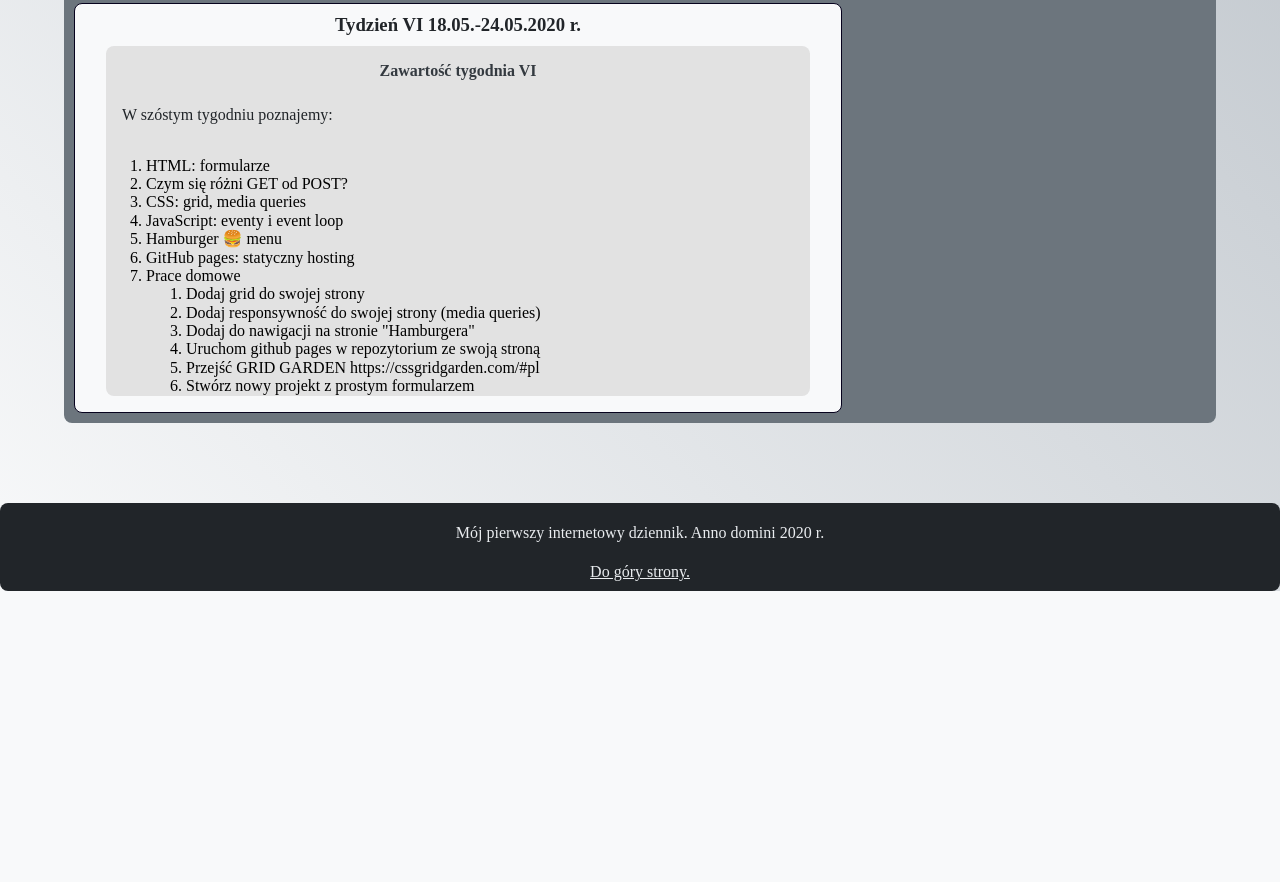
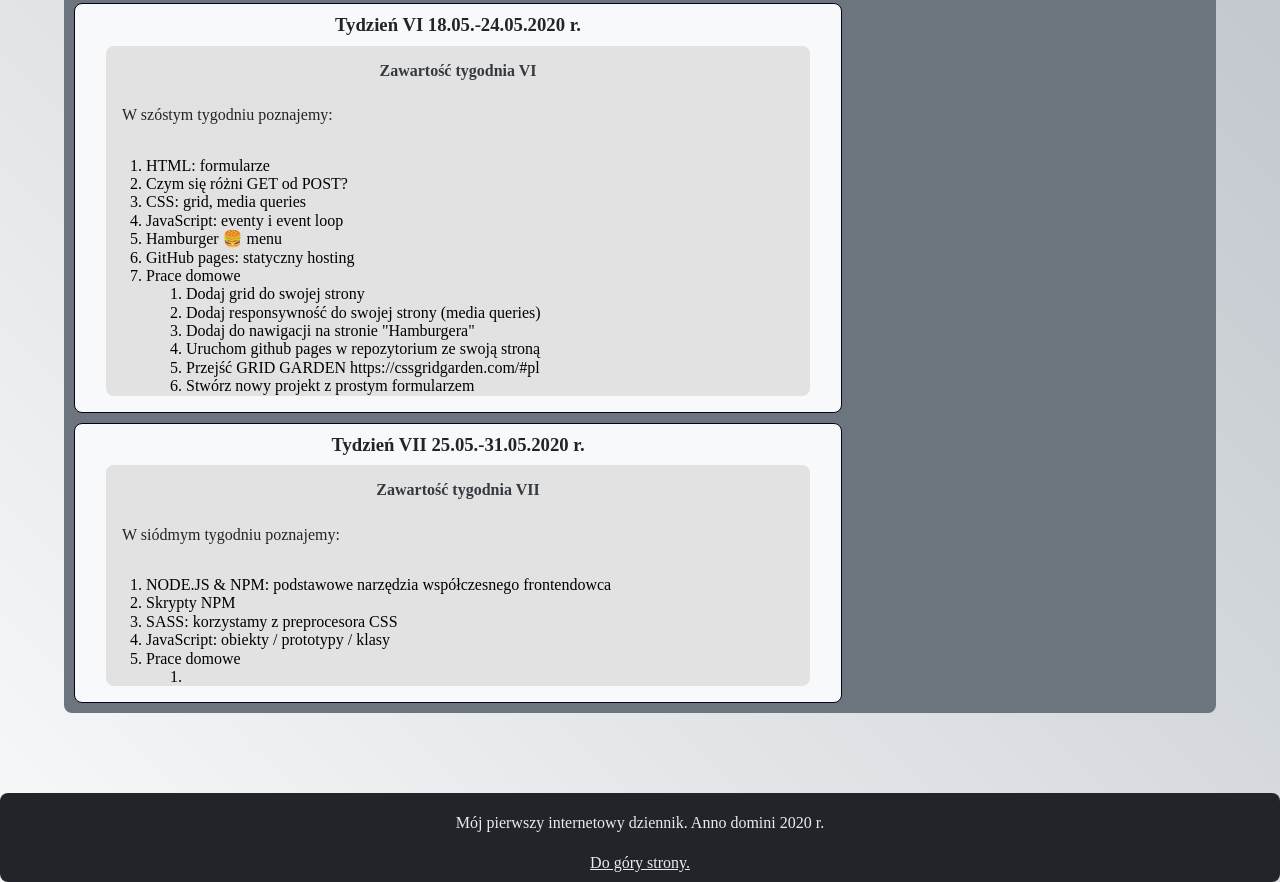
Before and after one commit to pawel-haraf/homepage1, a plain HTML site: page index.html in a window 1280 px wide. Shown: the part 4774-5656 px from the top of the page. Before the commit the page ends 5365 px from the top, so only its background shows below. Drawn offline with Linux system fonts and the light colour scheme.

Commit message:
New content in VII week

```diff
--- a/index.html
+++ b/index.html
@@ -491,6 +491,34 @@
               </ol>
             </article>
           </section>
+          <section class="week" id="week6">
+            <h3 class="week__header">Tydzień VII 25.05.-31.05.2020 r.</h3>
+            <!-- Artykuły -->
+            <article class="article">
+              <h4 class="article__header">Zawartość tygodnia VII</h4>
+
+              <p class="article__description">W siódmym tygodniu poznajemy:</p>
+
+              <ol class="order__list">
+                <li class="order-list__item">
+                  NODE.JS & NPM: podstawowe narzędzia współczesnego frontendowca
+                </li>
+                <li class="order-list__item">Skrypty NPM</li>
+                <li class="order-list__item">SASS: korzystamy z preprocesora CSS</li>
+                <li class="order-list__item">
+                  JavaScript: obiekty / prototypy / klasy
+                </li>
+                <li class="order-list__item">
+                  Prace domowe
+                  <ol class="order-list">
+                    <li class="order-list__item">
+
+                    </li>
+                  </ol>
+                </li>
+              </ol>
+            </article>
+          </section>
         </div>
         <!-- Menu boczne-->
         <section class="aside">
```
